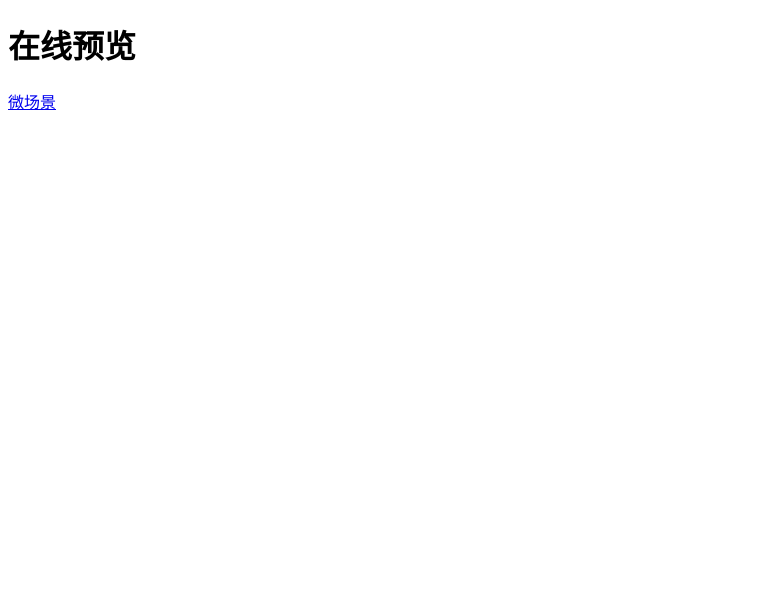
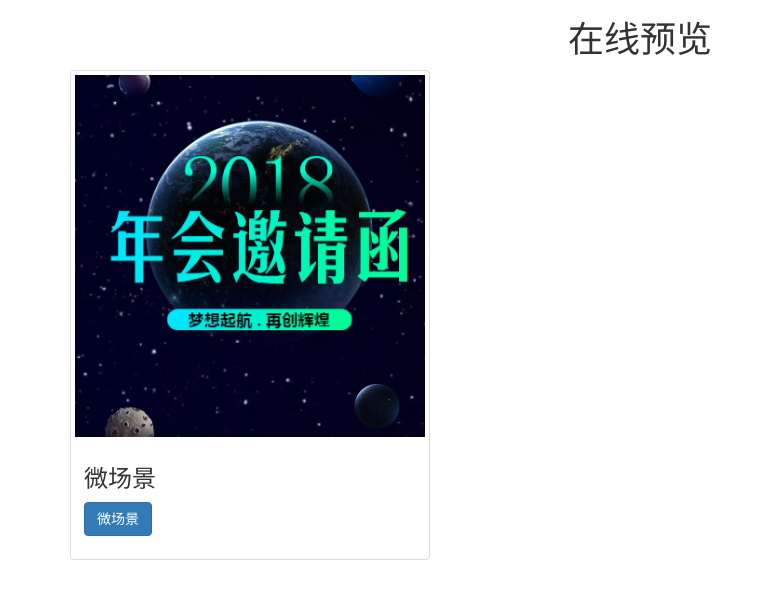
Before and after one commit to xuxuechao0713/xuxuechao0713.github.io, a plain HTML site: page index.html in a window 1280 px wide. Shown: the whole page, without its empty margins (0-765 px from the left). Drawn offline with nearby package versions, Linux system fonts and the light colour scheme.

Commit message:
no message

```diff
--- a/index.html
+++ b/index.html
@@ -3,9 +3,24 @@
 <head>
     <meta charset="UTF-8">
     <title>在线预览仓库</title>
+    <meta name="viewport" content="width=device-width, user-scalable=no, initial-scale=1.0, maximum-scale=1.0, minimum-scale=1.0">
+    <link rel="stylesheet" href="https://cdn.bootcss.com/bootstrap/3.3.7/css/bootstrap.min.css">
 </head>
 <body>
-    <h1>在线预览</h1>
-    <p><a href="weichangjing/index.html">微场景</a></p>
+<h1 class="text-center">在线预览</h1>
+<div class="container">
+    <div class="row">
+        <div class="col-sm-6 col-md-4">
+            <div class="thumbnail"> <img src="img/weichangjing.png" alt="微场景">
+                <div class="caption">
+                    <h3>微场景</h3>
+                    <p><a href="weichangjing/index.html" target="_blank" class="btn btn-primary" role="button">微场景</a></p>
+                </div>
+            </div>
+        </div>
+    </div>
+</div>
+<script src="https://cdn.bootcss.com/jquery/1.12.4/jquery.min.js"></script>
+<script src="https://cdn.bootcss.com/bootstrap/3.3.7/js/bootstrap.min.js"></script>
 </body>
 </html>
```
Also changed, not shown: img/weichangjing.png (added).
